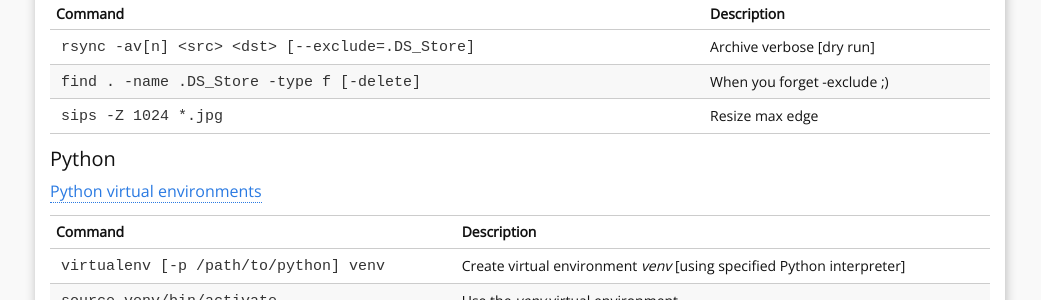
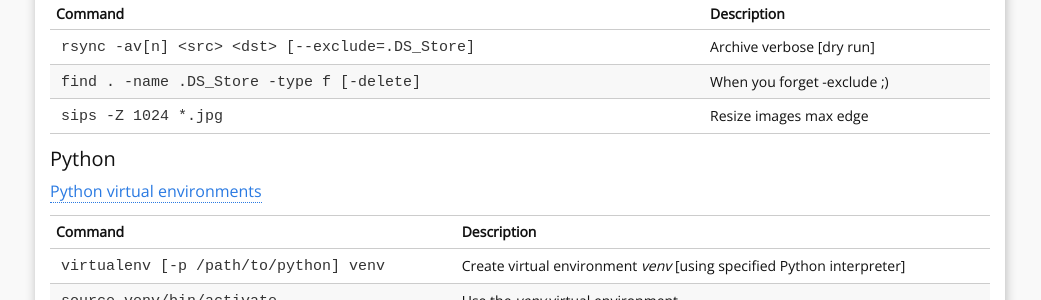
Before and after one commit to mvdwoord/mvdwoord.github.io, a Jekyll site: the page built from d_refcard.md, in a window 1280 px wide and 900 px high, scrolled down 1306 px. Shown: the part 154-454 px from the top of the window, without its empty margins (120-1161 px from the left). Built offline with Jekyll 4.4.1, drawn with Linux system fonts in a browser that asks for light colours.

```diff
--- a/d_refcard.md
+++ b/d_refcard.md
@@ -61,7 +61,7 @@ Branch housekeeping at [Railsware Blog](http://railsware.com/blog/2014/08/11/git
 |---------|--------------------------------|
 | `rsync -av[n] <src> <dst> [--exclude=.DS_Store]` | Archive verbose [dry run] |
 | `find . -name .DS_Store -type f [-delete]` | When you forget -exclude ;) |
-| `sips -Z 1024 *.jpg` | Resize max edge |
+| `sips -Z 1024 *.jpg` | Resize images max edge |
 
 #### Python
 
```
